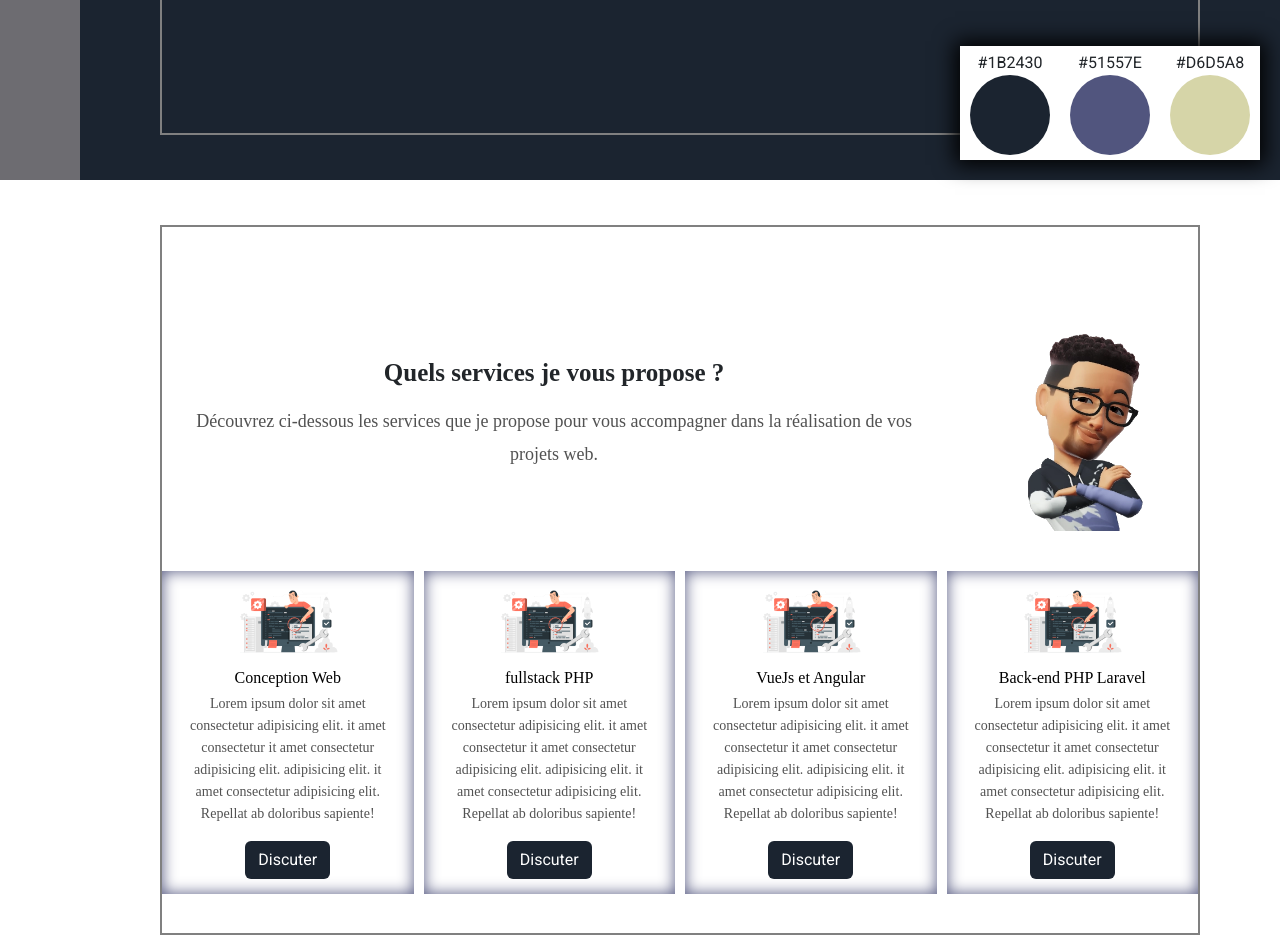
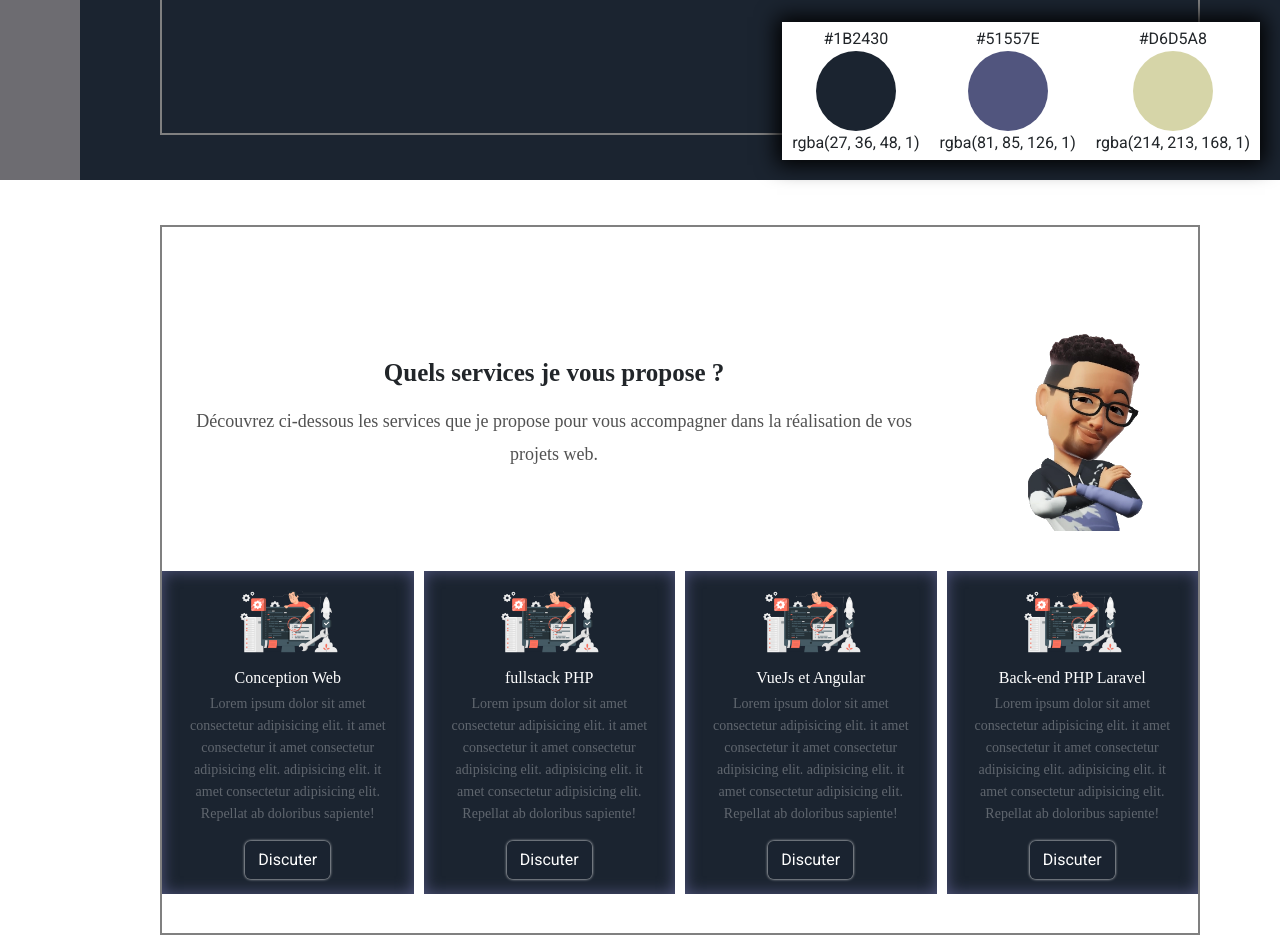
Before and after one commit to 01MARIUS10/portfolio_vueJs, a Vue app: page /about in a window 1280 px wide. Shown: the part 620-1572 px from the top of the page. Built offline with nearby package versions, Linux system fonts and the light colour scheme.

Commit message:
perfect service design

```diff
--- a/src/components/molecules/serviceCell.vue
+++ b/src/components/molecules/serviceCell.vue
@@ -11,7 +11,7 @@ let props = defineProps({
 </script>
 
 <template>
-    <div class="serviceCell">
+    <div class="serviceCell sombre">
         <div class="serviceCell_image">
             <img :src="props.service.img" alt="" />
         </div>
@@ -37,6 +37,7 @@ let props = defineProps({
     height: 100%;
     flex-direction: column;
     align-items: center;
+    justify-content: center;
     // border: solid 2px var(--f1);
     // box-shadow: 0px 0px 5px 2px #1B2430;
     box-shadow:inset 0px 0px 15px 0px #51557E;
@@ -93,6 +94,25 @@ let props = defineProps({
         }
     }
 }
+.sombre{
+    background: rgb(27, 36, 48);
+    .serviceCell_content{
+        span{
+            color:white !important;
+        }
+        p{
+            color: rgba(255,255,255,.3) !important;
+        }
+        .asking{
+            button{
+                // background: rgba(81, 85, 126, .2) !important;
+                // box-shadow: 0 0 2px .1px #fff;
+                background: rgba(27, 36, 48, 0.8) !important;
+                box-shadow: 0 0 3px .1px #fff;
+            }
+        }
+    }
+}
 @media screen and (max-width:3200px){
     .serviceCell_image {
         width: 50%;
--- a/src/views/AboutView.vue
+++ b/src/views/AboutView.vue
@@ -21,14 +21,17 @@ provide('navState',navigationState)
                     <li>
                         <span>#1B2430</span>
                         <span style="background-color:#1B2430 ;"></span>
+                        <span>rgba(27, 36, 48, 1)</span>
                     </li>
                     <li>
                         <span>#51557E</span>
                         <span style="background-color:#51557E ;"></span>
+                        <span>rgba(81, 85, 126, 1)</span>
                     </li>
                     <li>
                         <span>#D6D5A8</span>
                         <span style="background-color:#D6D5A8 ;"></span>
+                        <span>rgba(214, 213, 168, 1)</span>
                     </li>
                 </ul>
         </div>
@@ -105,7 +108,7 @@ $nav:80px;
     }
     #myProjects{
         // background: var(--bgGris);
-        background: rgba($color: #1B2430, $alpha: .1);
+        background: rgba($color: #51557E, $alpha: .1);
     }
     .content-scroll{
         min-width: 100%;
```
